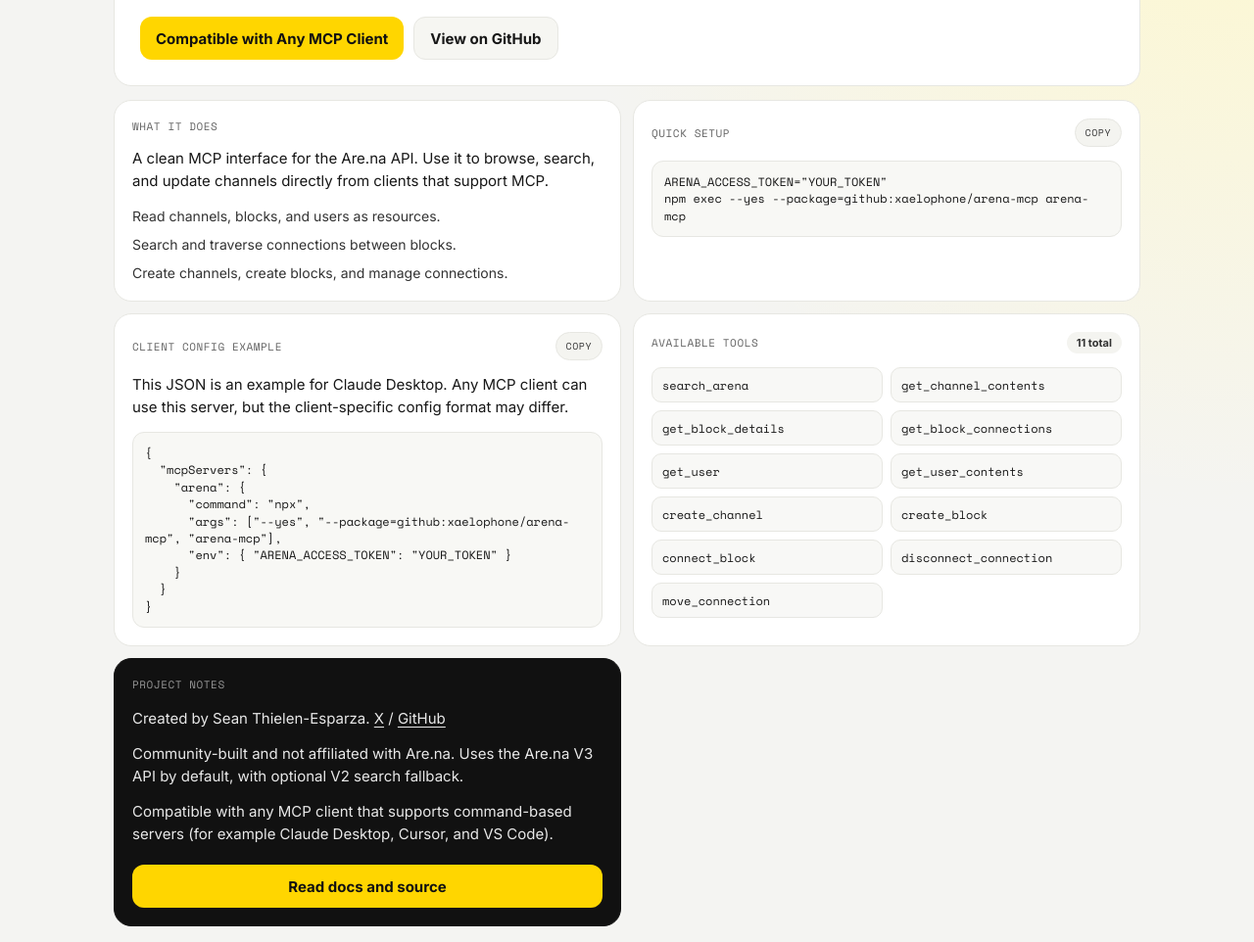
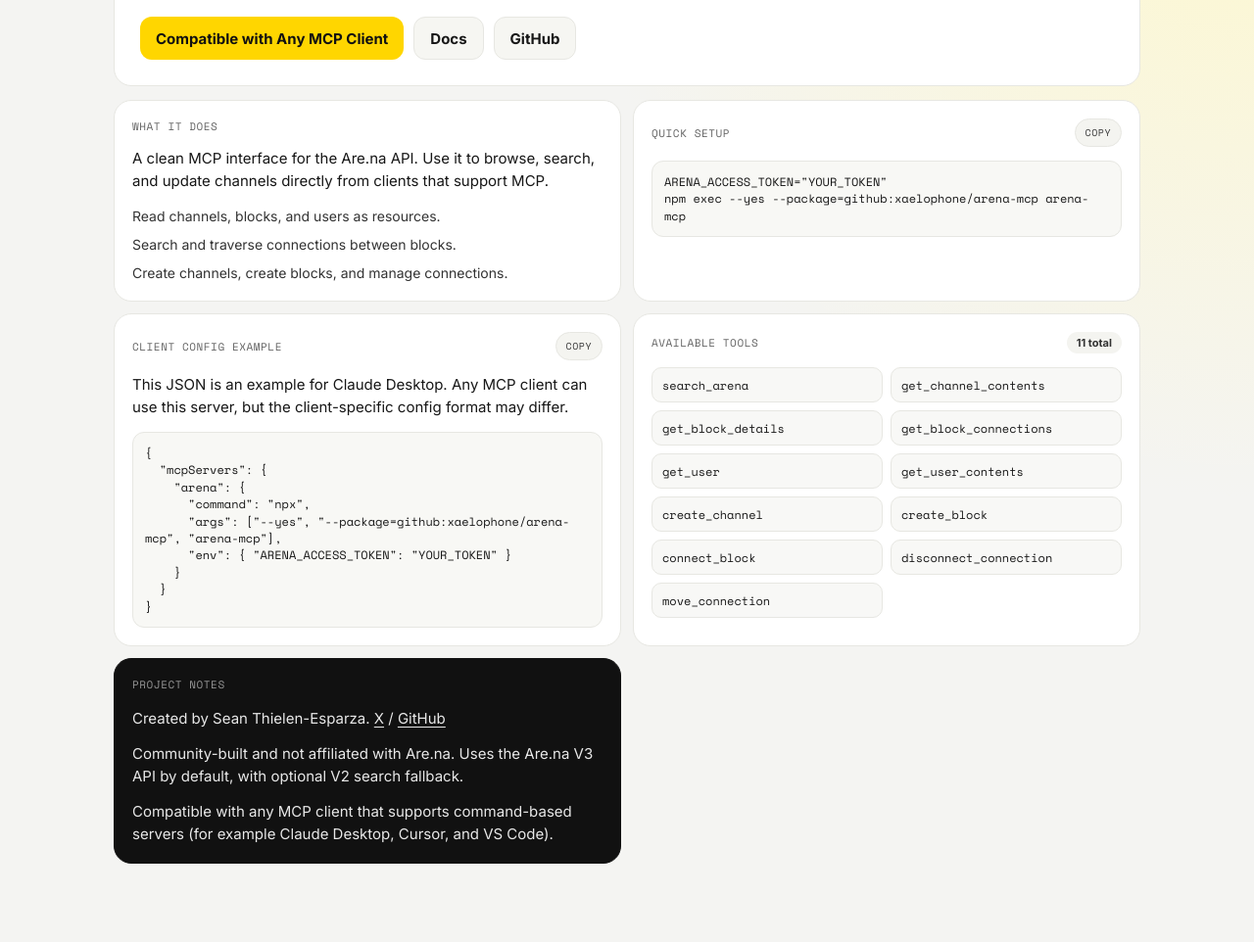
Before and after one commit to xaelophone/arena-mcp, a website: page landing/index.html in a window 1280 px wide. Shown: the part 201-1163 px from the top of the page at 98% size. After the commit the page ends 1099 px from the top, so only its background shows below. Drawn offline with nearby package versions, Linux system fonts and the light colour scheme.

Commit message:
Move docs link to hero actions and remove bottom docs CTA

```diff
--- a/landing/index.html
+++ b/landing/index.html
@@ -59,11 +59,19 @@
           <a class="cta-link" href="#setup">Compatible with Any MCP Client</a>
           <a
             class="secondary-link"
+            href="https://github.com/xaelophone/arena-mcp/tree/main/docs"
+            target="_blank"
+            rel="noreferrer"
+          >
+            Docs
+          </a>
+          <a
+            class="secondary-link"
             href="https://github.com/xaelophone/arena-mcp"
             target="_blank"
             rel="noreferrer"
           >
-            View on GitHub
+            GitHub
           </a>
         </div>
       </header>
@@ -167,14 +175,6 @@ npm exec --yes --package=github:xaelophone/arena-mcp arena-mcp</code></pre>
             Compatible with any MCP client that supports command-based servers (for example Claude
             Desktop, Cursor, and VS Code).
           </p>
-          <a
-            class="cta-link"
-            href="https://github.com/xaelophone/arena-mcp"
-            target="_blank"
-            rel="noreferrer"
-          >
-            Read docs and source
-          </a>
         </article>
       </main>
     </div>
```
